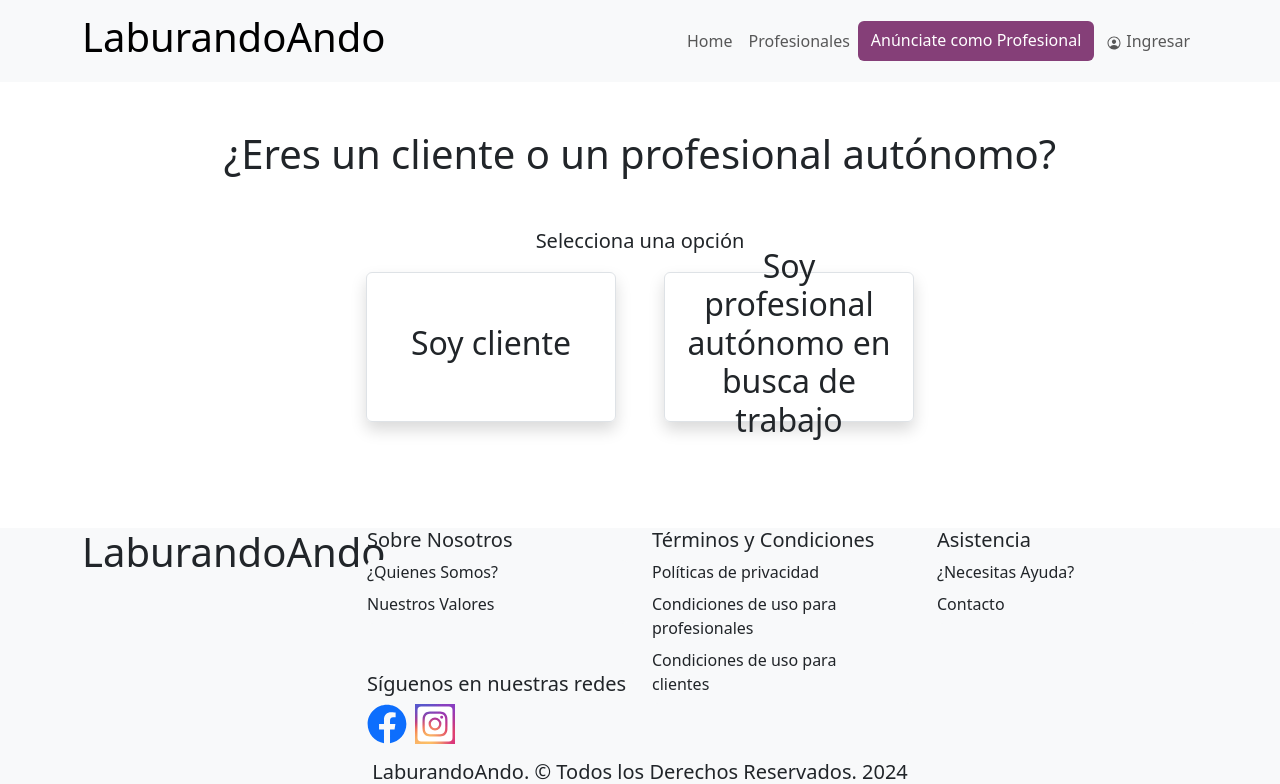
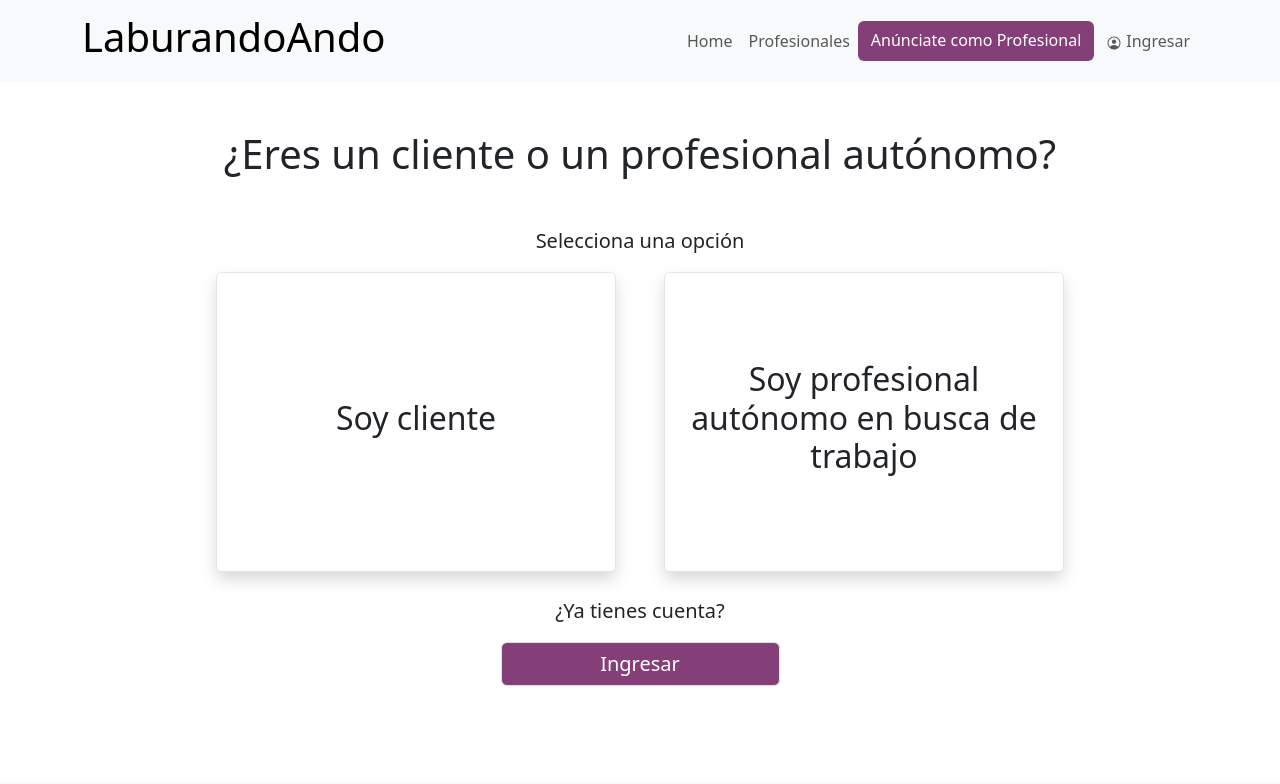
Before and after one commit to FranprzDev/LaburandoAndo, a React (Vite) app: page /registropasouno in a window 1280 px wide. Shown: the top 784 px of the page. Built offline with nearby package versions, Linux system fonts and the light colour scheme.

Commit message:
agregue contenedor en seccion de pag registro con parrafo y boton para redirigir al login en caso de tener una cuenta y sus estilos con bootstrap y css, aplicando responsividad

```diff
--- a/src/components/RegistroPasoUno.jsx
+++ b/src/components/RegistroPasoUno.jsx
@@ -1,3 +1,4 @@
+import { Link } from "react-router-dom";
 import "../styles/registro.css";
 import CardRegistroPasoUno from "./registro/CardRegistroPasoUno";
 
@@ -5,10 +6,14 @@ const RegistroPasoUno = () => {
   return (
     <section className="container registerStepOne mainSection py-3 py-md-5 text-center">
       <h1 className="mb-3 mb-md-5">¿Eres un cliente o un profesional autónomo?</h1>
-      <p className="text-center fontSizeParagraph">Selecciona una opción</p>
-      <div className="d-flex flex-column flex-md-row justify-content-center gap-2 gap-md-5 align-items-center">
+      <p className="text-center fontSizeText">Selecciona una opción</p>
+      <div className="d-flex flex-column flex-md-row justify-content-center gap-2 gap-md-5 align-items-center mb-4">
         <CardRegistroPasoUno usuario={true}></CardRegistroPasoUno>
         <CardRegistroPasoUno usuario={false}></CardRegistroPasoUno>
+      </div>
+      <div className="mb-5">
+        <p className="fontSizeText">¿Ya tienes cuenta?</p>
+        <Link to={"/login"} className="btn px-5 border btnOptionLogin fontSizeText text-white">Ingresar</Link>
       </div>
     </section>
   );
--- a/src/components/registro/CardRegistroPasoUno.jsx
+++ b/src/components/registro/CardRegistroPasoUno.jsx
@@ -2,7 +2,7 @@ import React from "react";
 
 const CardRegistroPasoUno = ({ usuario }) => {
   return (
-    <article className="cardRegister d-flex justify-content-center align-items-center border rounded-2 p-3">
+    <article className="cardRegister d-flex justify-content-center align-items-center rounded-2 p-3">
       <h2>
         {usuario
           ? "Soy cliente"
--- a/src/styles/registro.css
+++ b/src/styles/registro.css
@@ -1,39 +1,51 @@
 .cardRegister {
-    width: 250px;
-    height: 150px;
-    cursor: pointer;
-    box-shadow: 0 .5rem 1rem rgba(0,0,0,.15);
-    border: 1px solid rgb(231, 228, 228);
-  }
+  width: 250px;
+  height: 150px;
+  box-shadow: 0 0.5rem 1rem rgba(0, 0, 0, 0.15);
+  border: 1px solid rgb(231, 228, 228);
+  transition: 0.7s;
+}
+
+.cardRegister:hover {
+  border: 1px solid var(--Violeta);
+  transition: 0.7s;
+}
+
+.btnOptionLogin {
+  width: 50%;
+  background-color: var(--Violeta);
+  color: #fff;
+}
+
+.btnOptionLogin:hover {
+
+  background-color: #7f2d6e;
+}
 
 @media all and (min-width: 768px) {
-  .fontSizeParagraph {
+  .fontSizeText {
     font-size: 18px;
   }
 
   .cardRegister {
     width: 350px;
     height: 300px;
-    cursor: pointer;
-    box-shadow: 0 .5rem 1rem rgba(0,0,0,.15);
+  }
+
+  .btnOptionLogin {
+    width: 25%;
   }
 }
 
 @media all and (min-width: 992px) {
-  .fontSizeParagraph {
+  .fontSizeText {
     font-size: 20px;
   }
 
   .cardRegister {
     width: 400px;
     height: 300px;
-    box-shadow: 0 .5rem 1rem rgba(0,0,0,.15);
-    transition: 0.7s;
-  }
-
-  .cardRegister:hover {
-    width: 400px;
-    height: 300px;
-    transition: 0.7s;
+    cursor: pointer;
+    box-shadow: 0 0.5rem 1rem rgba(0, 0, 0, 0.15);
   }
 }
```
